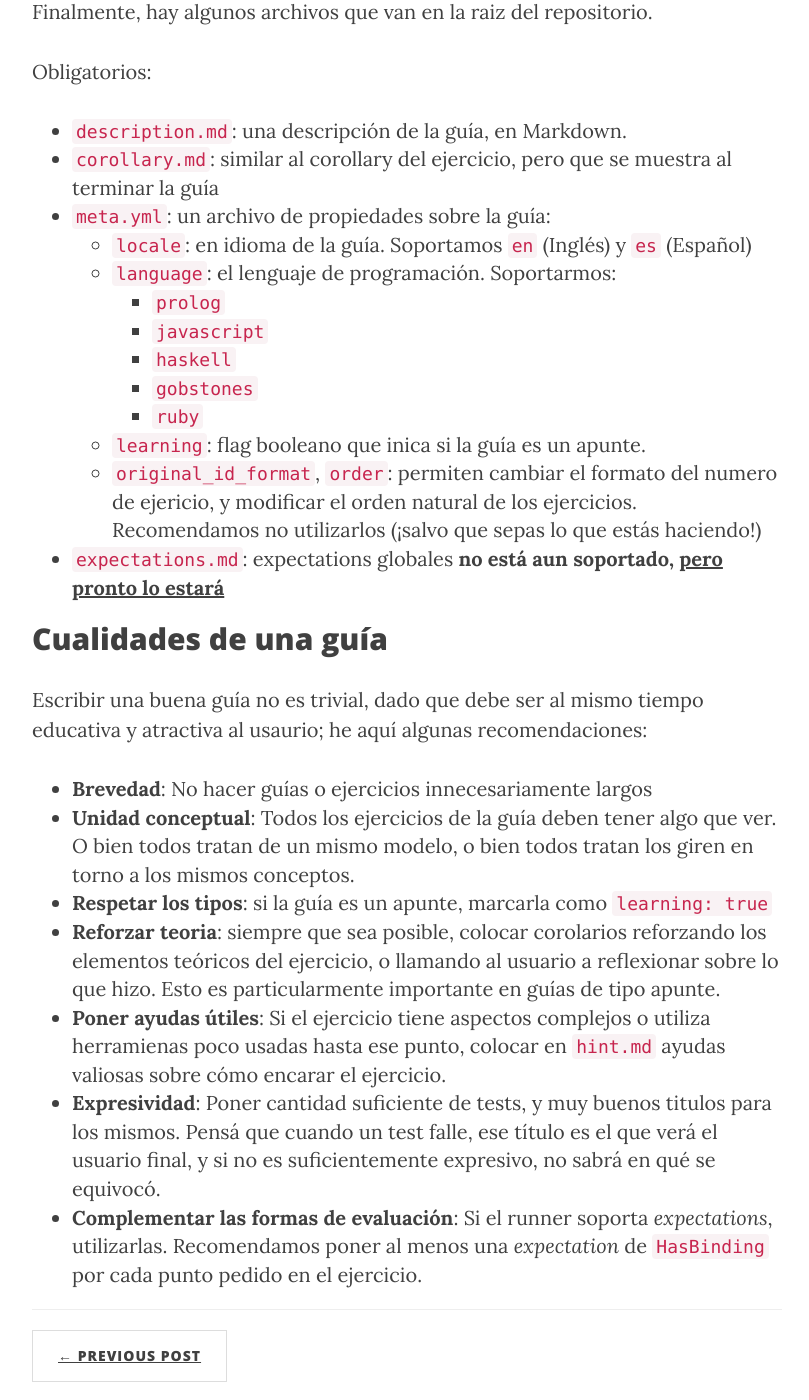
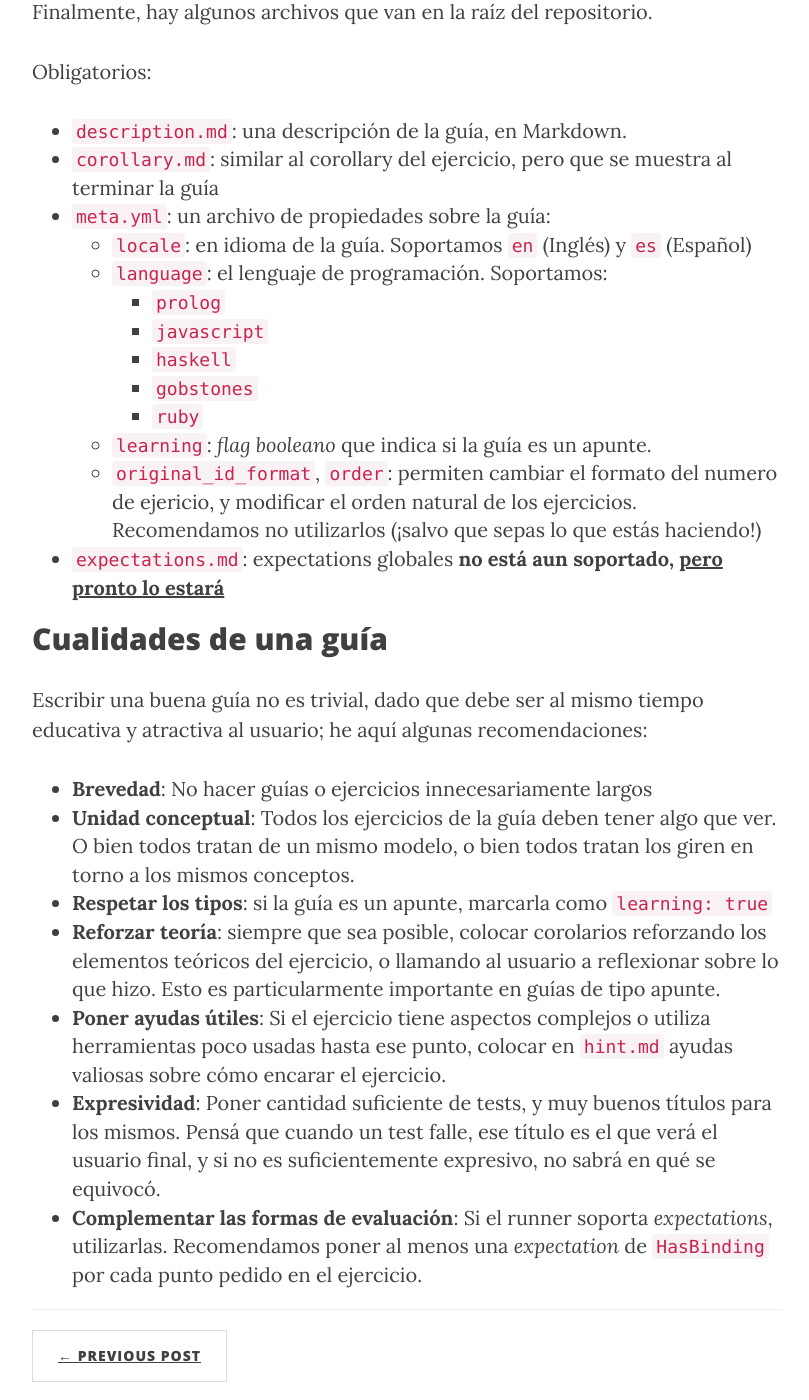
Before and after one commit to mumuki/mumuki.github.io, a Jekyll site: the page built from _posts/2015-07-10-escribiendo-guias.markdown, in a window 1280 px wide and 1400 px high, scrolled down 3824 px. Shown: the whole window, without its empty margins (233-1042 px from the left). Built offline with Jekyll 4.4.1, drawn with Linux system fonts in a browser that asks for light colours; nearby versions of some CDN libraries; some of the changed text lies outside the part shown.

Commit message:
Corrigiendo errores de ortografía

```diff
--- a/_posts/2015-07-10-escribiendo-guias.markdown
+++ b/_posts/2015-07-10-escribiendo-guias.markdown
@@ -82,9 +82,9 @@ No es necesario que los números de ejercicios sean correlativos o que empiecen
 Dentro de un directorio de ejercicio, deberemos crear tres archivos obligatorios: `test`, `meta.yml`, `description.md`.
 
  * `test`: este archivo describe un test en e lenguaje en cuestión. En el caso particular [del test runner de Gobstones](https://github.com/uqbar-project/stones-spec), la extensión del archivo de test es `.yml`, por ello el nombre completo de archivo es `test.yml`. Sin embargo, dependiendo del lenguaje del ejercicio, utilizaremos otras extensiones:
-   * .js para JavaScript
-   * .hs para Haskell
-   * .rb para Ruby
+   * `.js` para JavaScript
+   * `.hs` para Haskell
+   * `.rb` para Ruby
    * etc
  * `meta.yml`: es un archivo de propiedades [YAML](http://yaml.org/). Entre las propiedad soportadas más importantes tenemos:
     * `layout`: Dice en qué posición se mostrará el editor. Puede tomar los valores `no_editor`, `editor_left`, `editor_bottom`, `scratchy`. Para más información y ejemplos, [ver aquí](https://github.com/mumuki/mumuki-platform/pull/235#issue-89811282). El default es `editor_left`
@@ -95,14 +95,14 @@ Dentro de un directorio de ejercicio, deberemos crear tres archivos obligatorios
 
 Ademas, hay algunos archivos opcionales:
 
- * `hint.md`: Otro archivo Markdown con con tips sobre como resolver el ejercicio; es similar al description.md, pero por defecto el contenido aparece oculto hasta que el usuario lo seleccione. Este archivo es importante para ayudar al usuario a resolver el problema cuando no sabe cómo encararlo, y debería tener enlaces a apuntes o explicaciones.
+ * `hint.md`: Otro archivo Markdown con con _tips_ sobre como resolver el ejercicio; es similar al description.md, pero por defecto el contenido aparece oculto hasta que el usuario lo seleccione. Este archivo es importante para ayudar al usuario a resolver el problema cuando no sabe cómo encararlo, y debería tener enlaces a apuntes o explicaciones.
  * `extra`: Un archivo con código extra que el usuario no verá, pero estará disponible cuando el usuario ejecute las pruebas. **La extensión del archivo depende del lenguaje**: `.js`, `.gbs`, `.hs`, etc.
  * `corollary.md`: un tercer archivo Markdown que se muestra después de hacer bien el ejercicio
- * `expectations.yml`: un YML con las expectations, [podés leer sobre eso acá](http://mumuki.org/expectativas/plataform/2015/06/16/el-lenguaje-de-expectativas.html)
+ * `expectations.yml`: un YML con las _expectations_, [podés leer sobre eso acá](http://mumuki.org/expectativas/plataform/2015/06/16/el-lenguaje-de-expectativas.html)
 
-### Archivos en la raiz
+### Archivos en la raíz
 
-Finalmente, hay algunos archivos que van en la raiz del repositorio.
+Finalmente, hay algunos archivos que van en la raíz del repositorio.
 
 Obligatorios:
 
@@ -110,25 +110,25 @@ Obligatorios:
 * `corollary.md`: similar al corollary del ejercicio, pero que se muestra al terminar la guía
 * `meta.yml`: un archivo de propiedades sobre la guía:
   * `locale`: en idioma de la guía. Soportamos `en` (Inglés) y `es` (Español)
-  * `language`: el lenguaje de programación. Soportarmos:
+  * `language`: el lenguaje de programación. Soportamos:
     * `prolog`
     * `javascript`
     * `haskell`
     * `gobstones`
     * `ruby`
-  * `learning`: flag booleano que inica si la guía es un apunte.
+  * `learning`: _flag_ _booleano_ que indica si la guía es un apunte.
   * `original_id_format`, `order`: permiten cambiar el formato del numero de ejericio, y modificar el orden natural de los ejercicios. Recomendamos no utilizarlos (¡salvo que sepas lo que estás haciendo!)
 * `expectations.md`: expectations globales **no está aun soportado, [pero pronto lo estará](https://github.com/mumuki/mumuki-platform/issues/192)**
 
 
 ## Cualidades de una guía
 
-Escribir una buena guía no es trivial, dado que debe ser al mismo tiempo educativa y atractiva al usaurio; he aquí algunas recomendaciones:
+Escribir una buena guía no es trivial, dado que debe ser al mismo tiempo educativa y atractiva al usuario; he aquí algunas recomendaciones:
 
 * **Brevedad**: No hacer guías o ejercicios innecesariamente largos
 * **Unidad conceptual**: Todos los ejercicios de la guía deben tener algo que ver. O bien todos tratan de un mismo modelo, o bien todos tratan los giren en torno a los mismos conceptos.
 * **Respetar los tipos**: si la guía es un apunte, marcarla como `learning: true`
-* **Reforzar teoria**: siempre que sea posible, colocar corolarios reforzando los elementos teóricos del ejercicio, o llamando al usuario a reflexionar sobre lo que hizo. Esto es particularmente importante en guías de tipo apunte.
-* **Poner ayudas útiles**: Si el ejercicio tiene aspectos complejos o utiliza herramienas poco usadas hasta ese punto, colocar en `hint.md` ayudas valiosas sobre cómo encarar el ejercicio.
-* **Expresividad**: Poner cantidad suficiente de tests, y muy buenos titulos para los mismos. Pensá que cuando un test falle, ese título es el que verá el usuario final, y si no es suficientemente expresivo, no sabrá en qué se equivocó.
+* **Reforzar teoría**: siempre que sea posible, colocar corolarios reforzando los elementos teóricos del ejercicio, o llamando al usuario a reflexionar sobre lo que hizo. Esto es particularmente importante en guías de tipo apunte.
+* **Poner ayudas útiles**: Si el ejercicio tiene aspectos complejos o utiliza herramientas poco usadas hasta ese punto, colocar en `hint.md` ayudas valiosas sobre cómo encarar el ejercicio.
+* **Expresividad**: Poner cantidad suficiente de tests, y muy buenos títulos para los mismos. Pensá que cuando un test falle, ese título es el que verá el usuario final, y si no es suficientemente expresivo, no sabrá en qué se equivocó.
 * **Complementar las formas de evaluación**: Si el runner soporta _expectations_, utilizarlas. Recomendamos poner al menos una _expectation_ de `HasBinding` por cada punto pedido en el ejercicio.
```
Also changed, not shown: other parts of _posts/2015-07-10-escribiendo-guias.markdown (+4 -4 lines).
